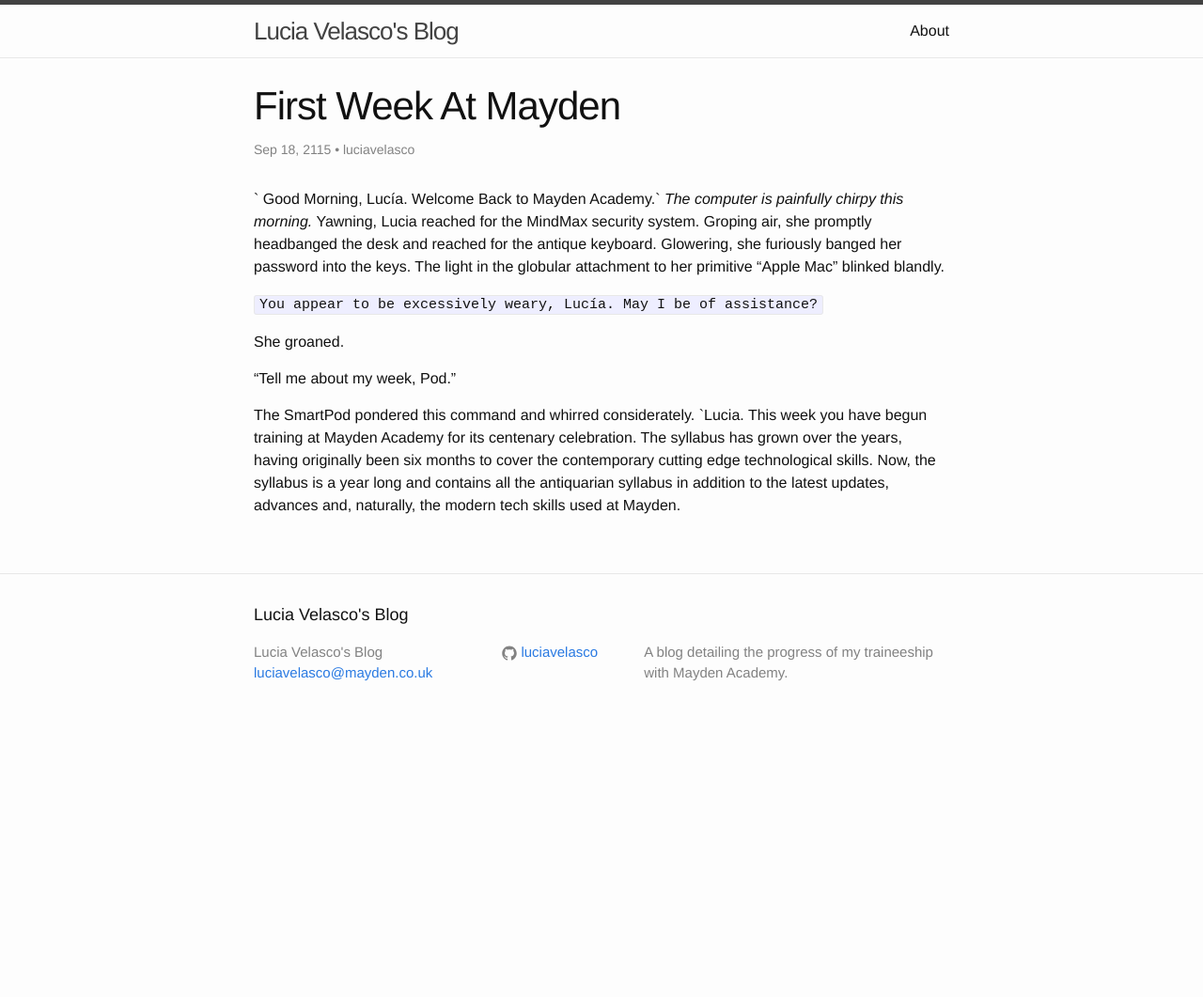
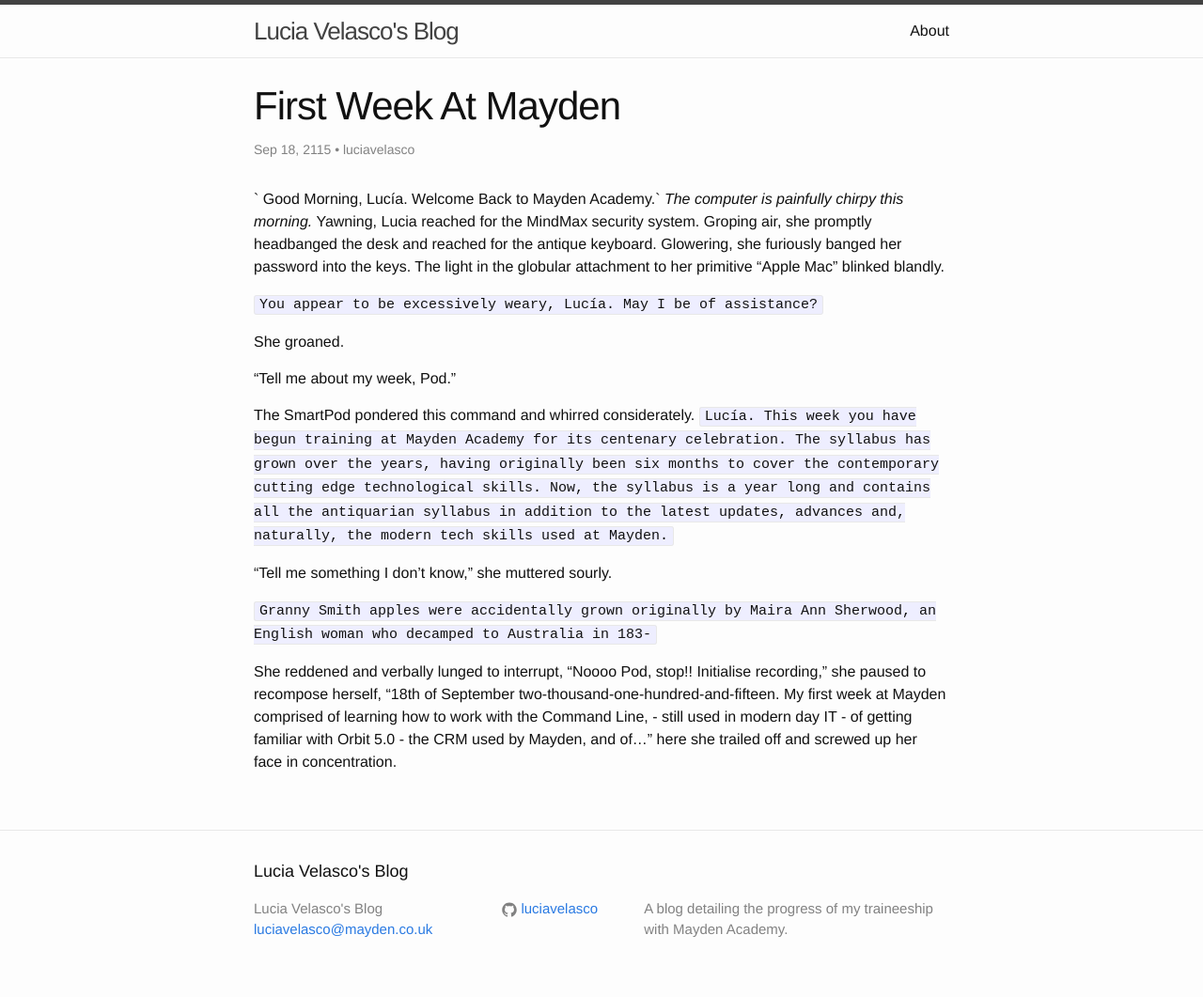
Before and after one commit to luciavelasco/luciavelasco.github.io, a Jekyll site: the page built from _posts/2115-09-18-blog-post1.markdown, in a window 1280 px wide. Shown: the whole page at 94% size. Built offline with Jekyll 4.4.1, drawn with Linux system fonts in a browser that asks for light colours; before the commit the page ends 900 px from its top, so only the background shows below that.

Commit message:
second commit

```diff
--- a/_posts/2115-09-18-blog-post1.markdown
+++ b/_posts/2115-09-18-blog-post1.markdown
@@ -15,4 +15,10 @@ She groaned.
 "Tell me about my week, Pod."
 
 The SmartPod pondered this command and whirred considerately.
-`Lucia. This week you have begun training at Mayden Academy for its centenary celebration. The syllabus has grown over the years, having originally been six months to cover the contemporary cutting edge technological skills. Now, the syllabus is a year long and contains all the antiquarian syllabus in addition to the latest updates, advances and, naturally, the modern tech skills used at Mayden.
+`Lucía. This week you have begun training at Mayden Academy for its centenary celebration. The syllabus has grown over the years, having originally been six months to cover the contemporary cutting edge technological skills. Now, the syllabus is a year long and contains all the antiquarian syllabus in addition to the latest updates, advances and, naturally, the modern tech skills used at Mayden.`
+
+"Tell me something I don't know," she muttered sourly.
+
+`Granny Smith apples were accidentally grown originally by Maira Ann Sherwood, an English woman who decamped to Australia in 183-`
+
+She reddened and verbally lunged to interrupt, "Noooo Pod, stop!! Initialise recording," she paused to recompose herself, "18th of September two-thousand-one-hundred-and-fifteen. My first week at Mayden comprised of learning how to work with the Command Line, - still used in modern day IT - of getting familiar with Orbit 5.0 - the CRM used by Mayden, and of..." here she trailed off and screwed up her face in concentration.
```
